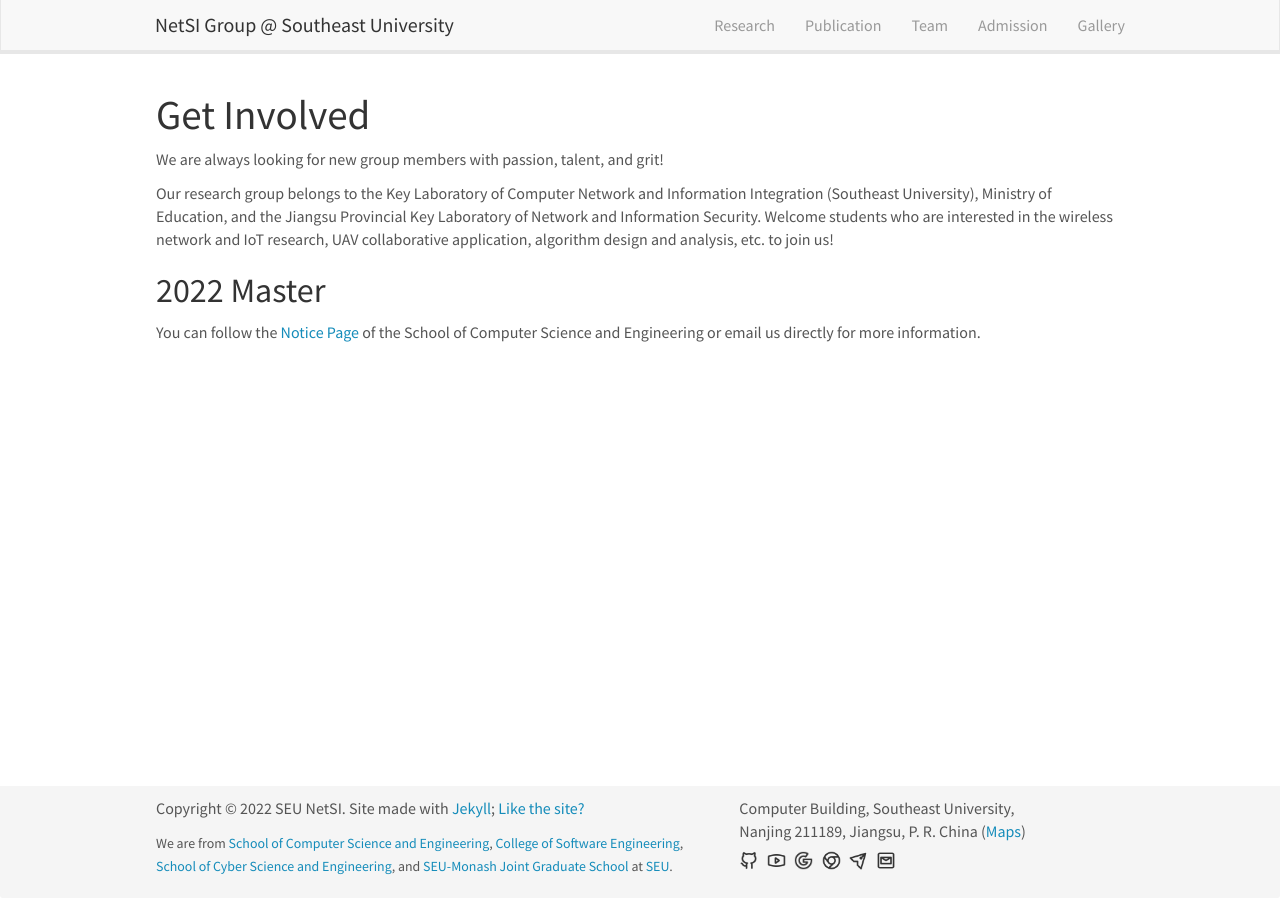
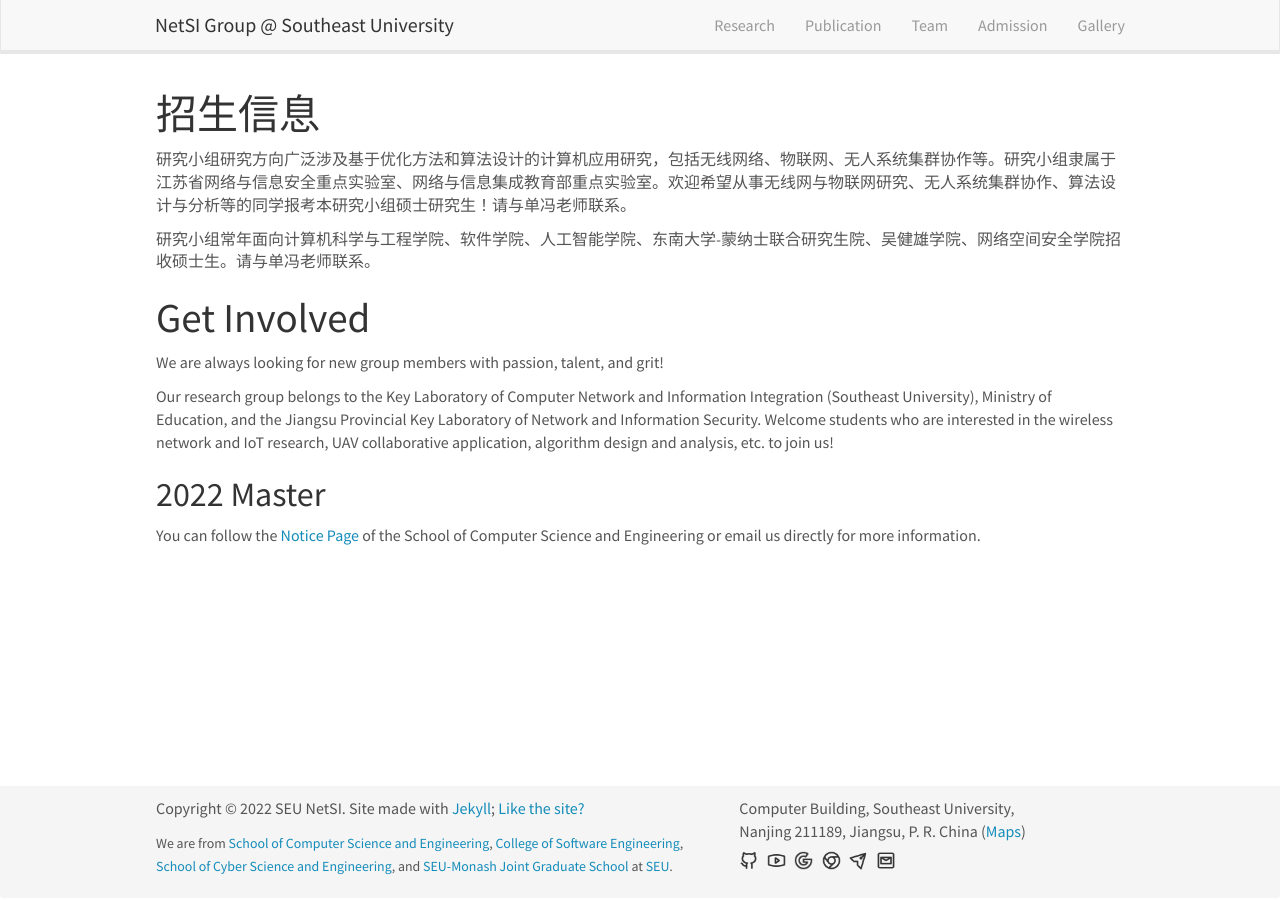
Before and after one commit to SEU-NetSI/seu-netsi.github.io, a Jekyll site: the page built from _pages/admission.md, in a window 1280 px wide. Built offline with Jekyll 4.4.1, drawn with Linux system fonts in a browser that asks for light colours; nearby versions of some CDN libraries.

Commit message:
增加中文招生信息

```diff
--- a/_pages/admission.md
+++ b/_pages/admission.md
@@ -7,6 +7,13 @@ permalink: /admission
 ---
 
 <div class="page-container">
+
+
+# 招生信息
+
+研究小组研究方向广泛涉及基于优化方法和算法设计的计算机应用研究，包括无线网络、物联网、无人系统集群协作等。研究小组隶属于江苏省网络与信息安全重点实验室、网络与信息集成教育部重点实验室。欢迎希望从事无线网与物联网研究、无人系统集群协作、算法设计与分析等的同学报考本研究小组硕士研究生！请与单冯老师联系。
+
+研究小组常年面向计算机科学与工程学院、软件学院、人工智能学院、东南大学-蒙纳士联合研究生院、吴健雄学院、网络空间安全学院招收硕士生。请与单冯老师联系。
 
 # Get Involved
 
```
